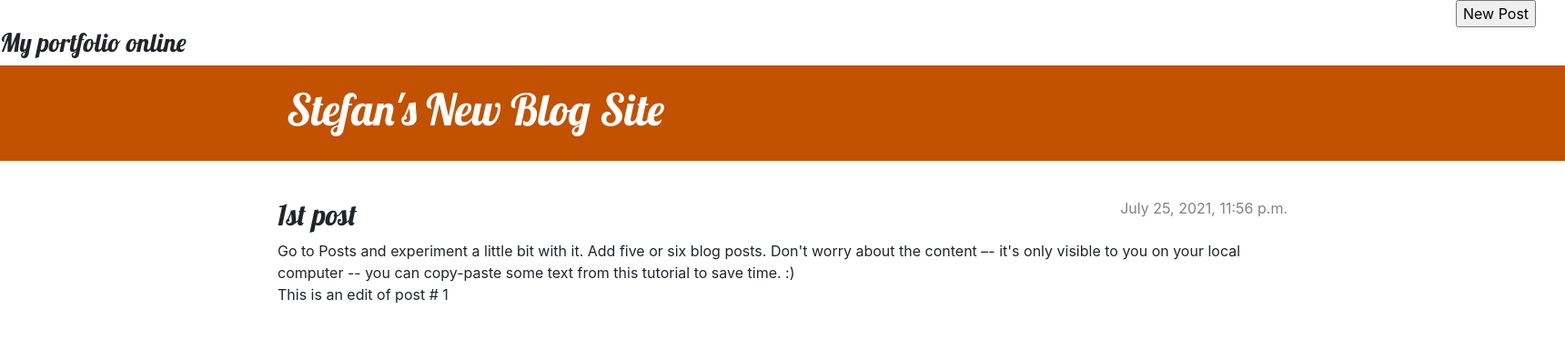
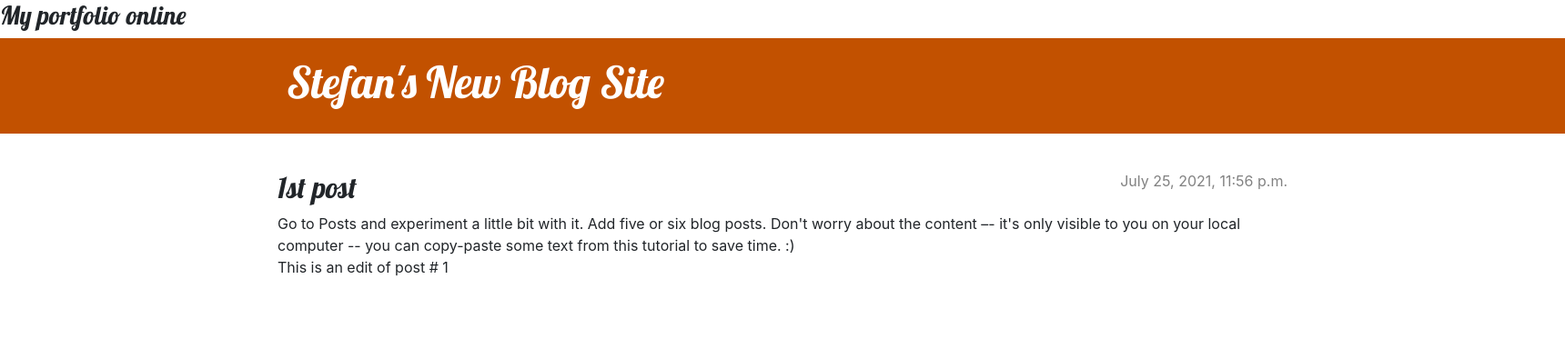
Before and after one commit to stefanhall2704/StefansBlog, a Django app: page /post/1/ in a window 1720 px wide. Shown: the top 373 px of the page at 91% size. Run offline with Django 3.2, Linux system fonts and the light colour scheme; data comes from the database, SQL or seed files in the repository; both versions use the stored data as it was after the commit.

Commit message:
New post function working

```diff
--- a/blog/templates/blog/base.html
+++ b/blog/templates/blog/base.html
@@ -4,9 +4,13 @@
     <head>
         <title>Stefan's New Blog Site</title>
         <div id ="top_button">
-            <input type="button"
-            id="new_post_button"
-            value="New Post">
+            <aside class="actions">
+                {% if user.is_authenticated %}
+                    <a id="new_post_button" class="btn btn-default" href="{% url 'post_new' %}">New Post</a>
+                    </a>
+                {% endif %}
+            </aside>
+
         </div>
         <div>
             <h3>
--- a/blog/templates/blog/post_detail.html
+++ b/blog/templates/blog/post_detail.html
@@ -8,7 +8,6 @@
             <a class="btn btn-default" href="{% url 'post_edit' pk=post.pk %}">
                {% include './icons/pencil-fill.svg' %}Edit
             </a>
-
        {% endif %}
         </aside>
         {% if post.published_date %}
--- a/blog/templates/blog/post_edit.html
+++ b/blog/templates/blog/post_edit.html
@@ -1,7 +1,7 @@
 {% extends 'blog/base.html' %}
 
 {% block content %}
-    <h2>Edit post</h2>
+    <h2>New post</h2>
     <form method="POST" class="post-form">{% csrf_token %}
         {{ form.as_p }}
         <button type="submit" class="save btn btn-default">Save</button>
--- a/blog/templates/blog/post_list.html
+++ b/blog/templates/blog/post_list.html
@@ -6,7 +6,7 @@
             <time class="date">
                 {{ post.published_date }}
             </time>
-            <h2><a href="{% url 'post_detail' pk=post.pk %}">{{ post.title }}Title</a></h2>
+            <h2><a href="{% url 'post_detail' pk=post.pk %}">{{ post.title }}</a></h2>
             <p>{{ post.text|linebreaksbr }}</p>
         </article>
     {% endfor %}
```
Also changed, not shown: db.sqlite3.
